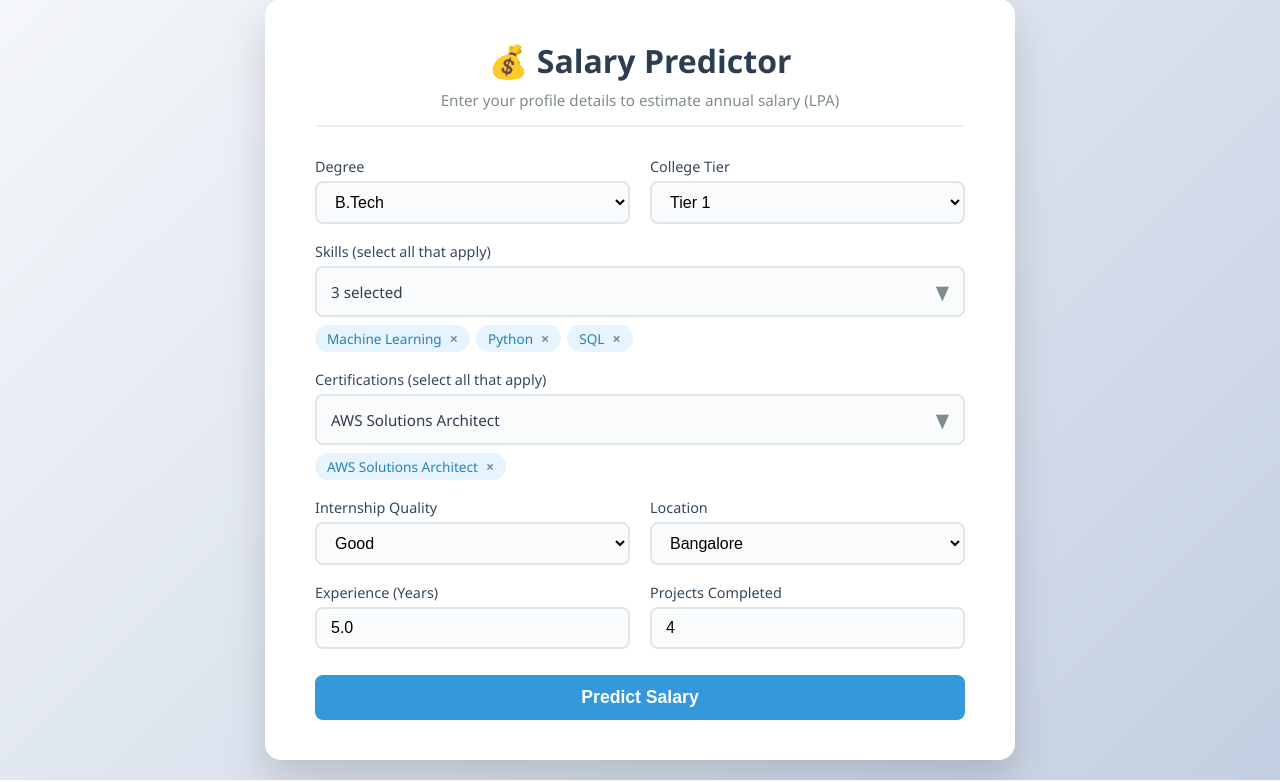
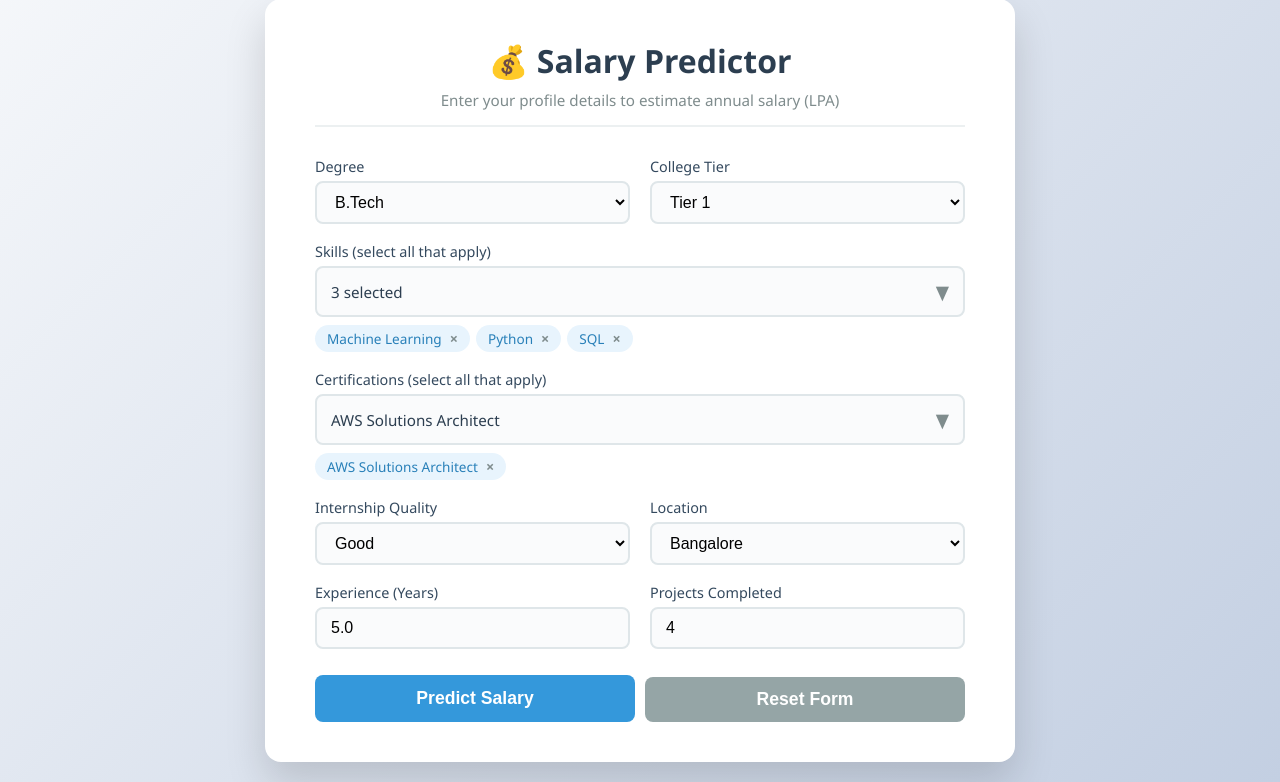
Before and after one commit to Abhinandan-19-05/salary_prediction, a Flask app: page / in a window 1280 px wide. Shown: the part 21-803 px from the top of the page. Run offline with Flask 3, Linux system fonts and the light colour scheme; parts of the project's set-up code (start-up, migrations or seed data) failed here and were passed over.

Commit message:
Update index.html

```diff
--- a/templates/index.html
+++ b/templates/index.html
@@ -92,6 +92,13 @@
         .btn:active {
             transform: scale(0.98);
         }
+        .btn-reset {
+            background: #95a5a6;
+            margin-top: 10px;
+        }
+        .btn-reset:hover {
+            background: #7f8c8d;
+        }
         .result {
             margin-top: 25px;
             padding: 20px;
@@ -123,9 +130,6 @@
         .multi-select-wrapper {
             position: relative;
             width: 100%;
-        }
-        .multi-select-wrapper select {
-            display: none;
         }
         .multi-select-trigger {
             width: 100%;
@@ -236,10 +240,19 @@
             color: #e74c3c;
         }
 
+        .button-group {
+            display: flex;
+            gap: 10px;
+        }
+        .button-group .btn {
+            flex: 1;
+        }
+
         @media (max-width: 600px) {
             .container { padding: 25px 20px; }
             .row { flex-direction: column; gap: 0; }
             h1 { font-size: 1.6rem; }
+            .button-group { flex-direction: column; }
         }
     </style>
 </head>
@@ -454,7 +467,10 @@
                 </div>
             </div>
 
-            <button type="submit" class="btn">Predict Salary</button>
+            <div class="button-group">
+                <button type="submit" class="btn">Predict Salary</button>
+                <button type="reset" class="btn btn-reset" onclick="resetForm()">Reset Form</button>
+            </div>
         </form>
 
         {% if prediction is not none %}
@@ -546,13 +562,47 @@
             }
         }
 
+        // Reset form function
+        function resetForm() {
+            // Reset all checkboxes
+            document.querySelectorAll('input[type="checkbox"]').forEach(cb => {
+                cb.checked = false;
+            });
+
+            // Reset all select dropdowns to first option
+            document.querySelectorAll('select').forEach(select => {
+                select.selectedIndex = 0;
+            });
+
+            // Reset number inputs
+            document.querySelectorAll('input[type="number"]').forEach(input => {
+                input.value = '';
+            });
+
+            // Clear tags
+            document.getElementById('skillsTags').innerHTML = '';
+            document.getElementById('certsTags').innerHTML = '';
+            document.getElementById('skillsSelectedText').textContent = 'Select skills...';
+            document.getElementById('certsSelectedText').textContent = 'Select certifications...';
+
+            // Reset experience to 0
+            document.getElementById('experience_years').value = 0;
+            document.getElementById('projects').value = 0;
+
+            // Close any open dropdowns
+            document.querySelectorAll('.multi-select-dropdown').forEach(d => {
+                d.classList.remove('open');
+                d.parentElement.querySelector('.multi-select-trigger').classList.remove('active');
+            });
+        }
+
         // Initialize with sample values
         document.addEventListener('DOMContentLoaded', function() {
             // Pre-select sample skills
             const sampleSkills = {{ sample.skills|tojson }};
             const sampleCerts = {{ sample.certifications|tojson }};
 
-            if (sampleSkills) {
+            if (sampleSkills && sampleSkills.length > 0) {
                 const skillCheckboxes = document.querySelectorAll('#skillsWrapper input[type="checkbox"]');
                 skillCheckboxes.forEach(cb => {
                     if (sampleSkills.includes(cb.value)) {
@@ -562,7 +612,7 @@
                 updateSelection('skills');
             }
 
-            if (sampleCerts) {
+            if (sampleCerts && sampleCerts.length > 0) {
                 const certCheckboxes = document.querySelectorAll('#certsWrapper input[type="checkbox"]');
                 certCheckboxes.forEach(cb => {
                     if (sampleCerts.includes(cb.value)) {
```
